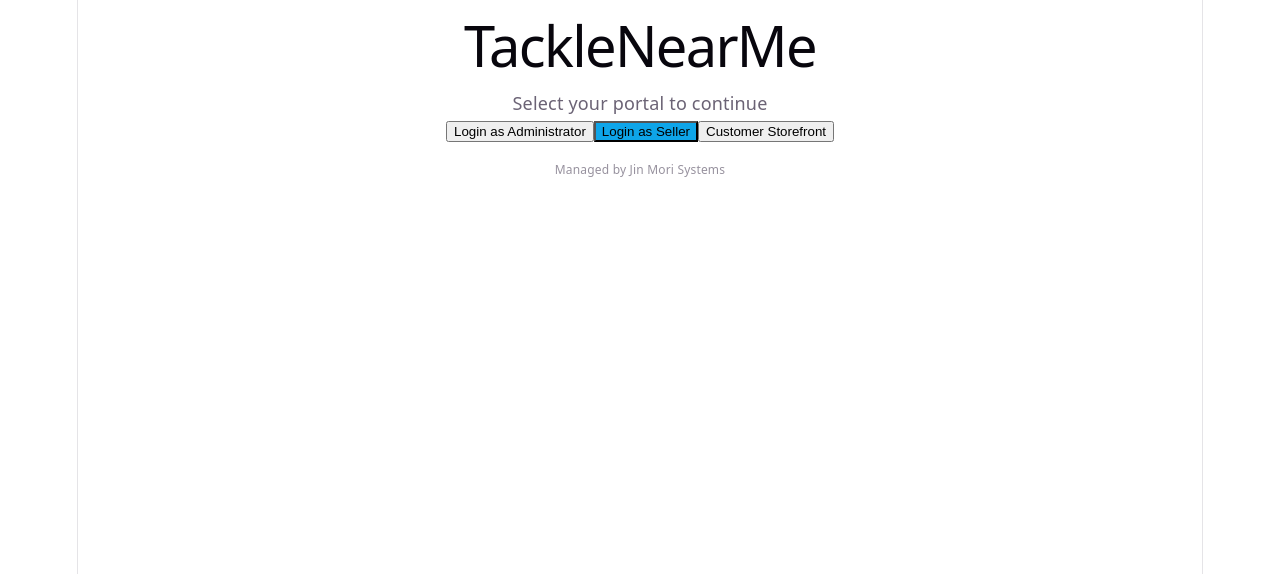
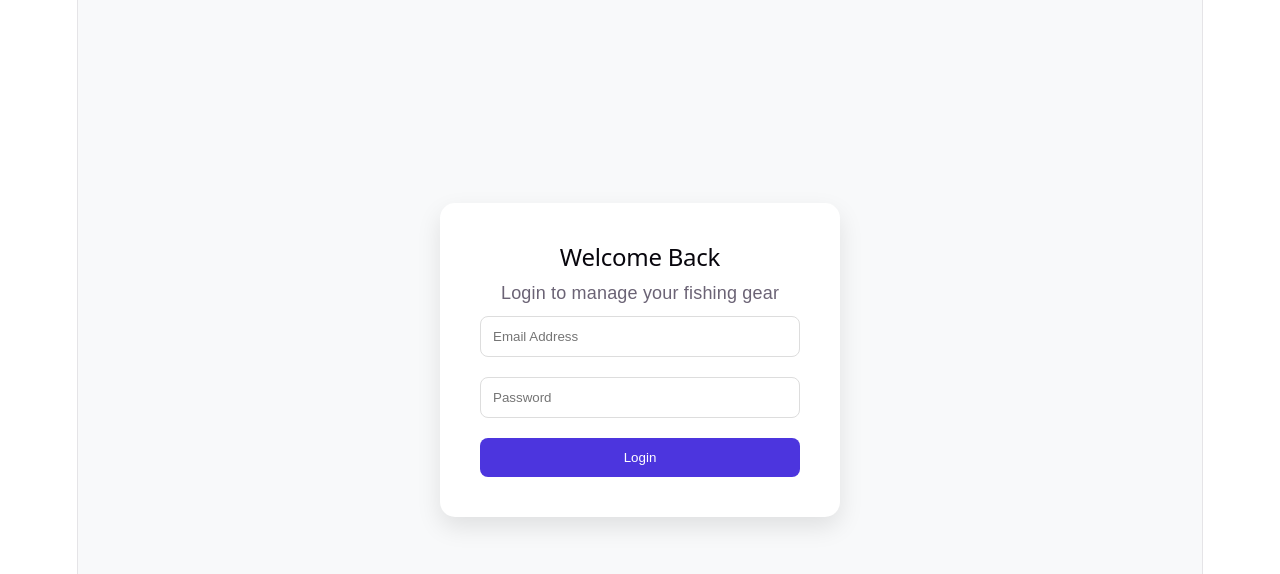
Before and after one commit to DVFOWLER/TackleNearMe, a React (Vite) app: page /login in a window 1280 px wide. Shown: the top 574 px of the page. Built offline with nearby package versions, Linux system fonts and the light colour scheme.

Commit message:
UI: Synced design from HTML repo and added Logout logic

```diff
--- a/src/components/Navbar.jsx
+++ b/src/components/Navbar.jsx
@@ -1,18 +1,35 @@
 import React from 'react';
-import { Link } from 'react-router-dom';
+import { Link, useNavigate } from 'react-router-dom';
 import "../styles/Global.css";
 
 const Navbar = () => {
+  const navigate = useNavigate();
+  const user = JSON.parse(localStorage.getItem('user'));
+
+  const handleLogout = () => {
+    localStorage.removeItem('user');
+    localStorage.removeItem('role');
+    navigate('/login');
+    window.location.reload(); // Refreshes to clear state
+  };
+
   return (
     <nav className="navbar">
       <div className="nav-container">
-        <Link to="/" className="nav-logo">🎣 TackleNearMe</Link>
+        <Link to="/" className="nav-logo">
+          <span className="logo-icon">🎣</span> TackleNearMe
+        </Link>
         <ul className="nav-links">
           <li><Link to="/">Home</Link></li>
           <li><Link to="/shop">Shop</Link></li>
           <li><Link to="/locations">Locations</Link></li>
           <li><Link to="/history">History</Link></li>
           <li><Link to="/about">About</Link></li>
+          {user ? (
+            <li><button onClick={handleLogout} className="logout-btn">Logout</button></li>
+          ) : (
+            <li><Link to="/login" className="login-link">Login</Link></li>
+          )}
         </ul>
       </div>
     </nav>
--- a/src/pages/Home.jsx
+++ b/src/pages/Home.jsx
@@ -1,23 +1,23 @@
 import React from 'react';
-import '../styles/Global.css';
+import { useNavigate } from 'react-router-dom';
+import "../styles/Global.css";
 
-const Home = () => {
+const Hero = () => {
+  const navigate = useNavigate();
+
   return (
-    <div className="glass-panel">
-      <section style={{ display: 'flex', alignItems: 'center', gap: '30px' }}>
-        <div>
-          <h1>Reliable Fishing Gear — Delivered</h1>
+    <section className="hero-section">
+      <div className="hero-overlay">
+        <div className="hero-content">
+          <h1>Reliable Fishing Gear — <br/><span>Delivered</span></h1>
           <p>Rods, reels, lures, and more. Curated by anglers, for anglers.</p>
-          <button className="logout-btn" style={{ background: '#4f46e5' }}>Shop Now</button>
+          <button className="shop-now-btn" onClick={() => navigate('/shop')}>
+            Shop Now
+          </button>
         </div>
-        <img
-          src="https://scontent.fcgy3-2.fna.fbcdn.net/v/t39.30808-6/615359343_1183922140537932_3099401591448812127_n.jpg"
-          alt="Hero"
-          style={{ width: '400px', borderRadius: '15px' }}
-        />
-      </section>
-    </div>
+      </div>
+    </section>
   );
 };
 
-export default Home;
+export default Hero;
--- a/src/pages/Login.jsx
+++ b/src/pages/Login.jsx
@@ -1,57 +1,48 @@
-import React from 'react';
+import React, { useState } from 'react';
 import { useNavigate } from 'react-router-dom';
+import "../styles/Global.css";
 
-const Login = ({ onLogin }) => {
+const Login = () => {
+  const [email, setEmail] = useState('');
+  const [password, setPassword] = useState('');
   const navigate = useNavigate();
 
-  const handleRoleLogin = (role, name) => {
-    const userData = {
-      username: name,
-      role: role, // 'admin', 'seller', or 'user'
-      loginTime: new Date().toLocaleString()
-    };
+  const handleLogin = (e) => {
+    e.preventDefault();
+    // Simulating login logic
+    const userData = { email, role: email.includes('admin') ? 'admin' : 'user' };
+    localStorage.setItem('user', JSON.stringify(userData));
 
-    onLogin(userData);
-    navigate('/'); // Redirect to home, App.jsx handles the rest
+    if (userData.role === 'admin') {
+      navigate('/admin');
+    } else {
+      navigate('/');
+    }
   };
 
   return (
-    <div className="login-wrapper">
-      <div className="login-header">
-        <h1>TackleNearMe</h1>
-        <p>Select your portal to continue</p>
+    <div className="login-page">
+      <div className="login-card">
+        <h2>Welcome Back</h2>
+        <p>Login to manage your fishing gear</p>
+        <form onSubmit={handleLogin}>
+          <input
+            type="email"
+            placeholder="Email Address"
+            value={email}
+            onChange={(e) => setEmail(e.target.value)}
+            required
+          />
+          <input
+            type="password"
+            placeholder="Password"
+            value={password}
+            onChange={(e) => setPassword(e.target.value)}
+            required
+          />
+          <button type="submit" className="login-btn">Login</button>
+        </form>
       </div>
-
-      <div className="login-form">
-        {/* Admin Section */}
-        <button
-          className="btn-admin"
-          onClick={() => handleRoleLogin('admin', 'Head Admin')}
-        >
-          Login as Administrator
-        </button>
-
-        {/* Seller Section */}
-        <button
-          className="btn-user"
-          style={{ backgroundColor: '#0ea5e9' }}
-          onClick={() => handleRoleLogin('seller', 'Master Angler Shop')}
-        >
-          Login as Seller
-        </button>
-
-        {/* Standard User Section */}
-        <button
-          className="btn-user"
-          onClick={() => handleRoleLogin('user', 'Valued Customer')}
-        >
-          Customer Storefront
-        </button>
-      </div>
-
-      <p style={{ textAlign: 'center', marginTop: '15px', fontSize: '12px', opacity: 0.7 }}>
-        Managed by Jin Mori Systems
-      </p>
     </div>
   );
 };
--- a/src/styles/Global.css
+++ b/src/styles/Global.css
@@ -1,8 +1,19 @@
-/* NAVBAR STYLING */
+/* Color Palette */
+:root {
+  --primary-purple: #4c35de;
+  --dark-bg: #1a1a1a;
+  --light-gray: #f8f9fa;
+}
+
+* { margin: 0; padding: 0; box-sizing: border-box; font-family: 'Poppins', sans-serif; }
+
+/* Navbar Fix */
 .navbar {
-  background-color: #4c35de; /* Your brand purple */
+  background-color: var(--primary-purple);
   padding: 1rem 0;
-  width: 100%;
+  position: sticky;
+  top: 0;
+  z-index: 1000;
 }
 
 .nav-container {
@@ -16,66 +27,80 @@
 
 .nav-logo {
   color: white;
-  font-size: 1.5rem;
-  font-weight: bold;
+  font-size: 1.6rem;
+  font-weight: 800;
   text-decoration: none;
 }
 
 .nav-links {
   display: flex;
-  gap: 30px;
+  gap: 25px;
   list-style: none;
+  align-items: center;
 }
 
 .nav-links a {
-  color: white;
+  color: rgba(255, 255, 255, 0.9);
   text-decoration: none;
-  font-weight: 500;
+  transition: 0.3s;
 }
 
-/* FOOTER STYLING */
-.footer {
-  background-color: #fcfcfc;
-  padding: 50px 0 20px 0;
-  border-top: 1px solid #eee;
-  margin-top: 50px;
+.nav-links a:hover { color: white; }
+
+/* Login/Logout Design */
+.logout-btn {
+  background: white;
+  color: var(--primary-purple);
+  border: none;
+  padding: 8px 18px;
+  border-radius: 20px;
+  cursor: pointer;
+  font-weight: bold;
 }
 
-.footer-grid {
-  max-width: 1200px;
-  margin: 0 auto;
-  display: grid;
-  grid-template-columns: repeat(4, 1fr); /* Creates 4 columns */
-  gap: 40px;
-  padding: 0 20px;
+.login-page {
+  height: 90vh;
+  display: flex;
+  justify-content: center;
+  align-items: center;
+  background-color: var(--light-gray);
 }
 
-.footer-section h4 {
-  color: #333;
-  margin-bottom: 20px;
-  font-size: 1.1rem;
+.login-card {
+  background: white;
+  padding: 40px;
+  border-radius: 15px;
+  box-shadow: 0 10px 25px rgba(0,0,0,0.1);
+  text-align: center;
+  width: 100%;
+  max-width: 400px;
 }
 
-.footer-section ul {
-  list-style: none;
-  padding: 0;
+.login-card input {
+  width: 100%;
+  padding: 12px;
+  margin: 10px 0;
+  border: 1px solid #ddd;
+  border-radius: 8px;
 }
 
-.footer-section li {
-  margin-bottom: 10px;
-  color: #666;
+.login-btn {
+  width: 100%;
+  background-color: var(--primary-purple);
+  color: white;
+  border: none;
+  padding: 12px;
+  border-radius: 8px;
+  margin-top: 10px;
   cursor: pointer;
 }
 
-.footer-section li:hover {
-  color: #4c35de;
+/* Footer alignment (Cake-shop style) */
+.footer-grid {
+  display: grid;
+  grid-template-columns: repeat(auto-fit, minmax(200px, 1fr));
+  gap: 40px;
+  max-width: 1200px;
+  margin: 50px auto;
+  padding: 0 20px;
 }
-
-.footer-bottom {
-  text-align: center;
-  margin-top: 40px;
-  padding-top: 20px;
-  border-top: 1px solid #eee;
-  color: #999;
-  font-size: 0.9rem;
-}
```
